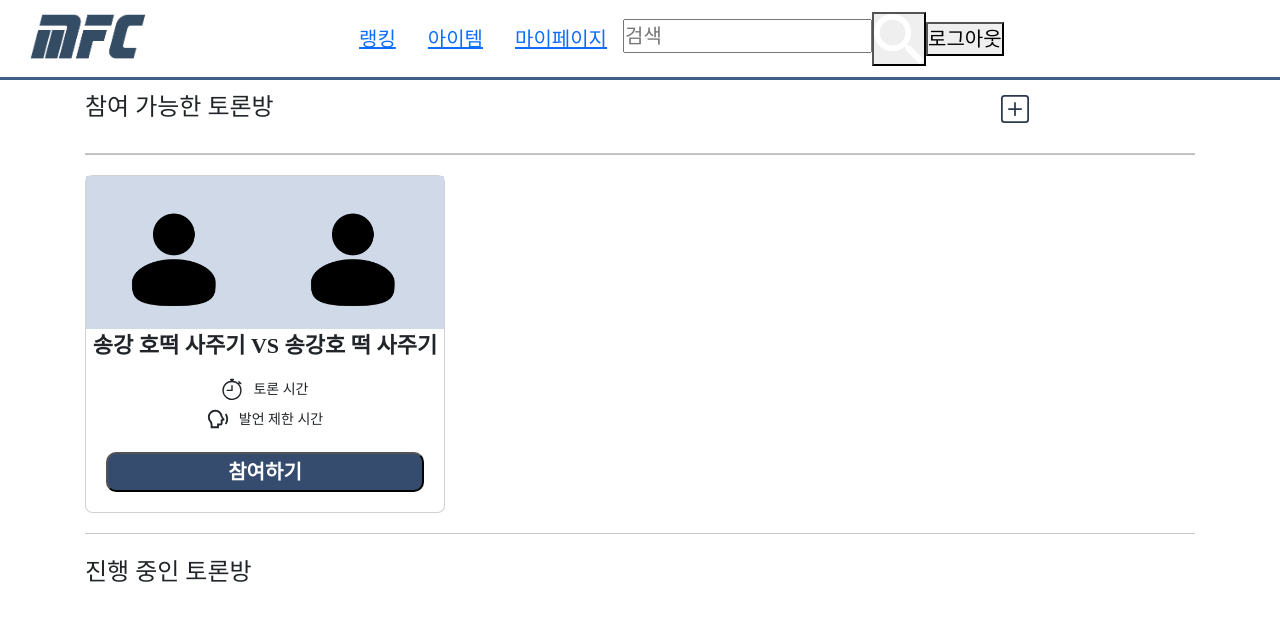
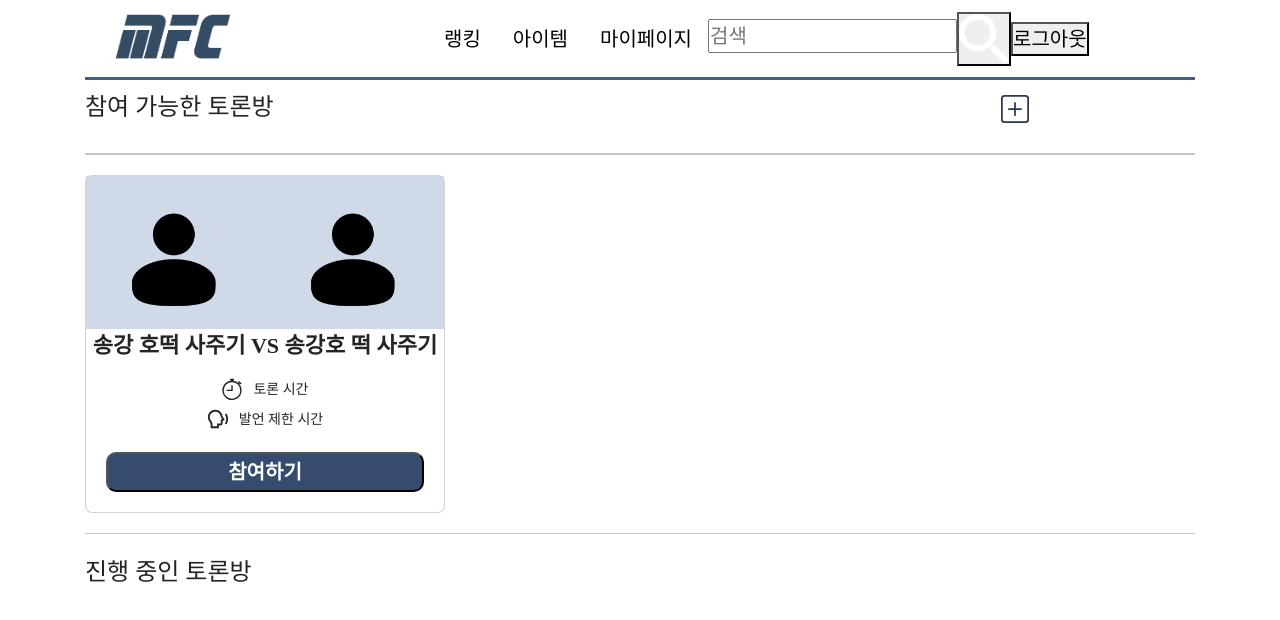
Before and after one commit to limzzum/MFC, a React (Create React App) app in the folder frontend/: page / in a window 1280 px wide. Shown: the top 620 px of the page. Built offline with nearby package versions, Linux system fonts and the light colour scheme.

Commit message:
feat: CSS 수정

```diff
--- a/frontend/src/components/navBar/navBar.jsx
+++ b/frontend/src/components/navBar/navBar.jsx
@@ -1,5 +1,6 @@
 import React, {useState} from 'react';
 import { Link } from 'react-router-dom';
+import {Container} from 'react-bootstrap';
 import style from './navBar.module.css';
 import logo from '../../images/logo.png';
 import searchIcon from '../../images/search.png';
@@ -18,14 +19,16 @@ function NavBar() {
     };
 
     return (
+        <Container>
             <div className={style.navbar}>
                 <Link className={style.navbarMenu} to={'/'}>
                     <img className={style.logo} src={logo} alt='로고' />
                 </Link>
+                <div className={style.links}>
                     <Link className={style.navbarMenu} to={'/ranking'}>랭킹</Link>
                     <Link className={style.navbarMenu} to={'/item'}>아이템</Link>
                     <Link className={style.navbarMenu} to={'/profile'}>마이페이지</Link>
-
+                </div>
                 <form onSubmit={handleSubmit} className={style.searchBar}>
                     <input
                         type='text'
@@ -41,8 +44,8 @@ function NavBar() {
                 <button className={style.btn} onClick={handleLogout}>
                     로그아웃
                 </button>
-
             </div>
+        </Container>
     );
 }
 
--- a/frontend/src/components/navBar/navBar.module.css
+++ b/frontend/src/components/navBar/navBar.module.css
@@ -10,6 +10,8 @@
 
 .navbarMenu{
     margin: var(--spacing-4);
+    text-decoration: none;
+    color: var(--black);
 }
 
 .logo{
```
Lines whose indentation alone changed are shown as unchanged.
